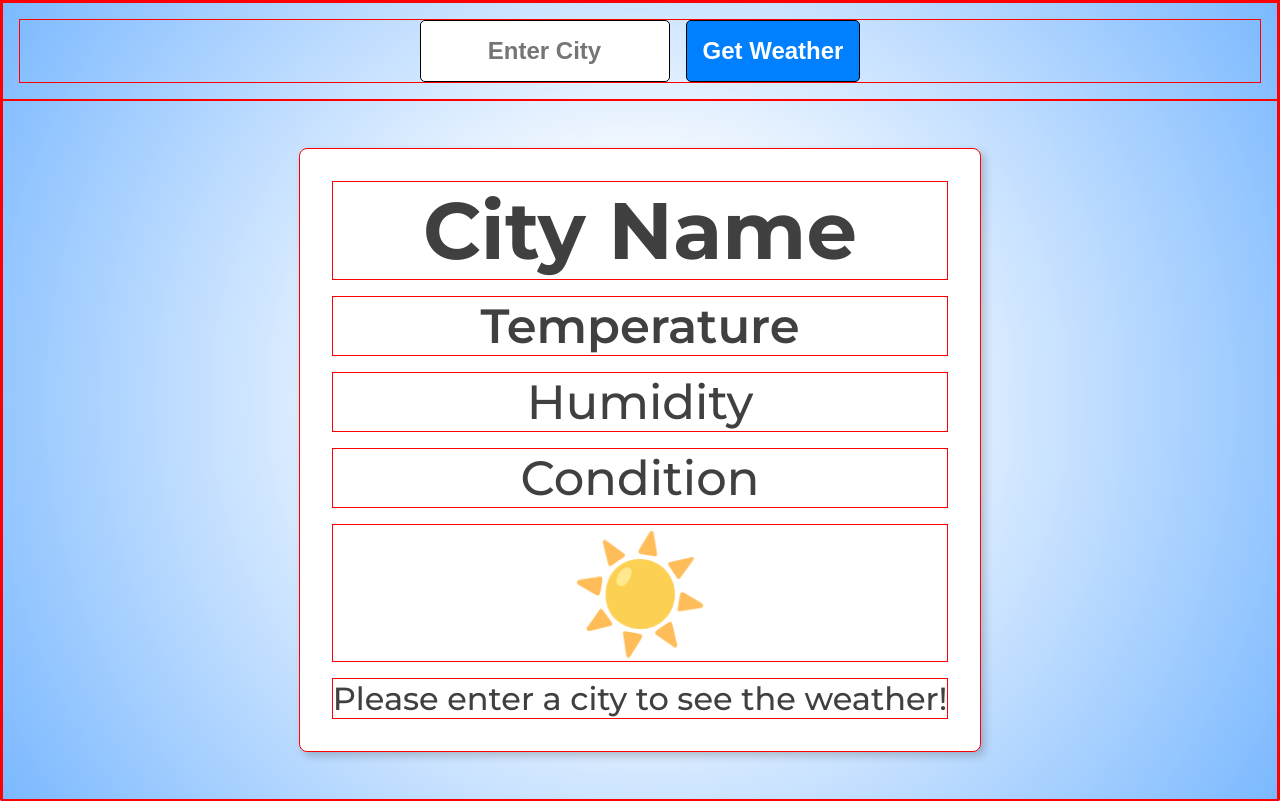
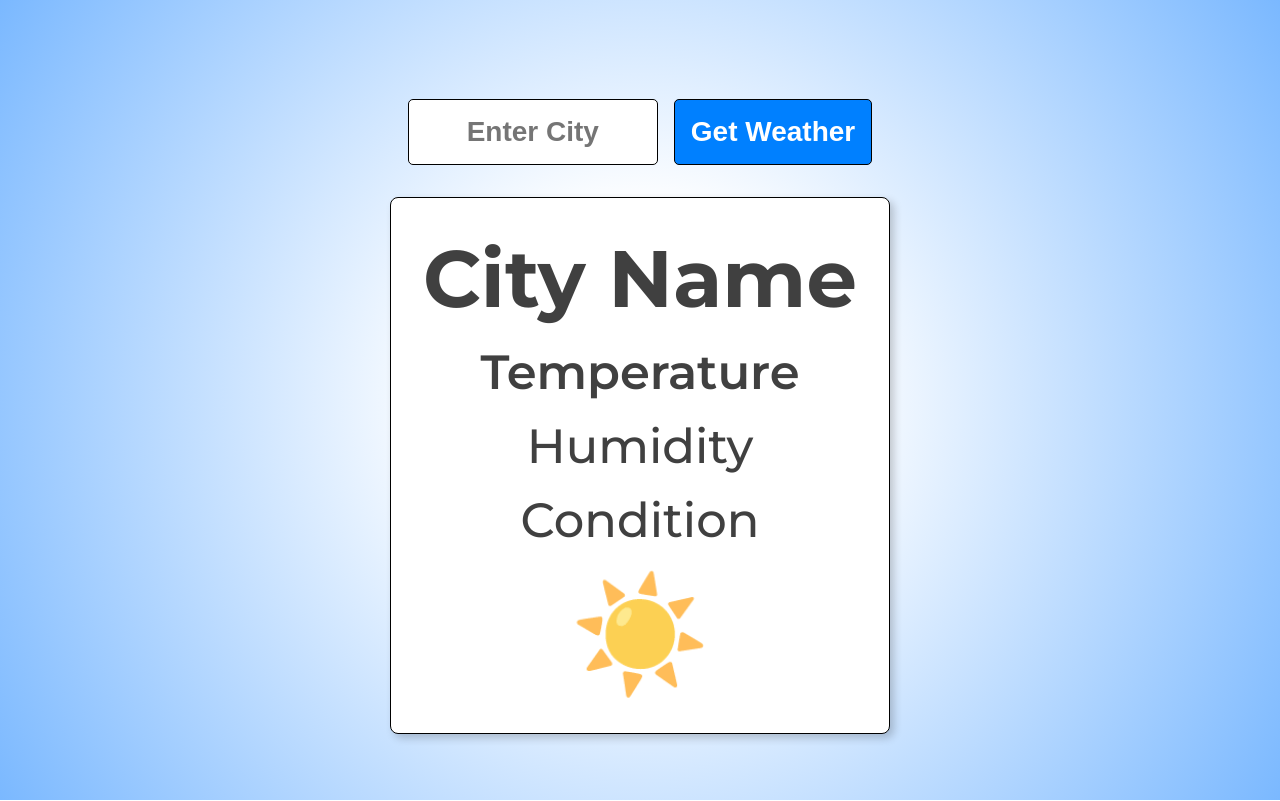
Before and after one commit to gilmerperez/weather-app, a plain HTML site: page index.html in a window 1280 px wide. Drawn offline with Linux system fonts and the light colour scheme.

Commit message:
Got code ready for GitHub

```diff
--- a/assets/CSS/style.css
+++ b/assets/CSS/style.css
@@ -4,7 +4,6 @@
   margin: 0;
   padding: 0;
   box-sizing: border-box;
-  border: 1px solid red;
 }
 
 html {
@@ -14,29 +13,28 @@ html {
 }
 
 body {
-  min-height: 100vh;
-  font-family: "Montserrat", sans-serif;
-  background: radial-gradient(circle, hsl(0, 0%, 100%) 25%, hsl(212, 100%, 74%) 100%);
   display: flex;
   align-items: center;
   flex-direction: column;
+  justify-content: center;
+  min-height: 100vh;
   text-rendering: optimizeLegibility;
   -moz-osx-font-smoothing: grayscale;
   -webkit-font-smoothing: antialiased;
+  font-family: "Montserrat", sans-serif;
+  background: radial-gradient(circle, hsl(0, 0%, 100%) 25%, hsl(212, 100%, 74%) 100%);
 }
 
 header {
-  top: 0;
-  width: 100%;
-  z-index: 1000;
   padding: 1rem;
-  position: sticky;
 }
 
 .weatherForm {
   gap: 1rem;
+  margin: 1rem;
   display: flex;
-  margin: 0 auto;
+  align-items: center;
+  flex-direction: row;
   justify-content: center;
 }
 
@@ -44,7 +42,7 @@ header {
   padding: 1rem;
   max-width: 250px;
   font-weight: 700;
-  font-size: 1.5rem;
+  font-size: 1.75rem;
   text-align: center;
   border-radius: 5px;
   border: 1px solid black;
@@ -56,7 +54,7 @@ header {
   cursor: pointer;
   max-width: 250px;
   font-weight: 700;
-  font-size: 1.5rem;
+  font-size: 1.75rem;
   border-radius: 5px;
   transition: 0.3s ease;
   border: 1px solid black;
@@ -71,18 +69,15 @@ header {
   .weatherForm {
     flex-direction: column;
   }
-
   .cityInput {
     text-align: center;
   }
-
   .cityInput, .weatherForm button {
     min-width: 100%;
   }
 }
 
 main {
-  flex: 1;
   width: 100%;
   display: flex;
   align-items: center;
@@ -93,6 +88,7 @@ main {
   padding: 2rem;
   text-align: center;
   border-radius: 0.5rem;
+  border: 1px solid black;
   background-color: white;
   color: hsl(0, 0%, 0%, 0.75);
   box-shadow: 4px 4px 8px rgba(0, 0, 0, 0.2);
@@ -125,7 +121,6 @@ main {
 
 .weatherEmoji {
   font-size: 7rem;
-  margin-bottom: 1rem;
 }
 
 .errorDisplay{
@@ -137,23 +132,18 @@ main {
   .cityDisplay {
     font-size: 3rem;
   }
-
   .temperatureDisplay {
     font-size: 2rem;
   }
-
   .humidityDisplay{
     font-size: 2rem;
   }
-
   .descriptionDisplay{
     font-size: 2rem;
   }
-
   .weatherEmoji {
     font-size: 3rem;
   }
-
   .errorDisplay{
     font-size: 1.5rem;
   }
--- a/index.html
+++ b/index.html
@@ -27,7 +27,6 @@
       <p class="humidityDisplay">Humidity</p>
       <p class="descriptionDisplay">Condition</p>
       <p class="weatherEmoji">☀️</p>
-      <p class="errorDisplay">Please enter a city to see the weather!</p>
     </section>
   </main>
   <script src="./assets/js/script.js"> </script>
```
Also changed, not shown: README.md (added), assets/images/sc1.jpg (added), assets/images/sc2.jpg (added), 1 other file.
